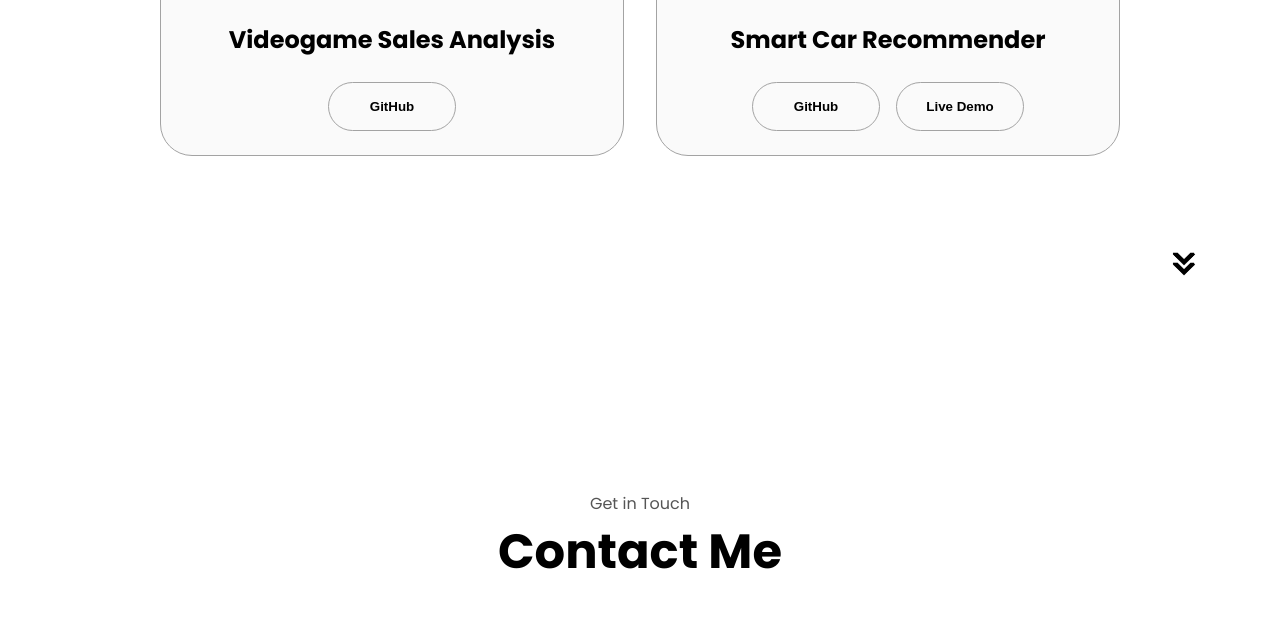
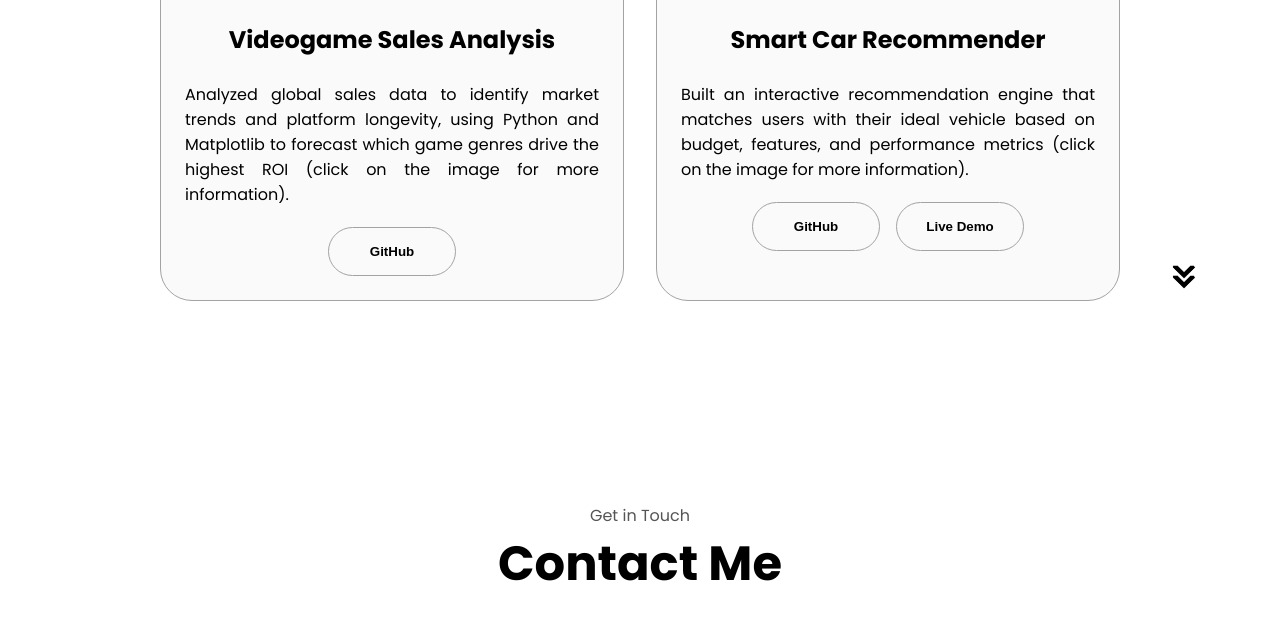
Before and after one commit to Ariexx122/Portfolio_project, a plain HTML site: page index.html in a window 1280 px wide. Shown: the part 2760-3377 px from the top of the page. Drawn offline with Linux system fonts and the light colour scheme.

Commit message:
Improving clarity to visualize projects

```diff
--- a/index.html
+++ b/index.html
@@ -309,6 +309,12 @@
             <h2 class="experience-sub-title-project-title">
               Videogame Sales Analysis
             </h2>
+            <div class="description-project">
+              Analyzed global sales data to identify market trends and platform
+              longevity, using Python and Matplotlib to forecast which game
+              genres drive the highest ROI (click on the image for more
+              information).
+            </div>
             <div class="btn-container">
               <button
                 class="btn btn-color-2 project-btn"
@@ -331,6 +337,11 @@
             <h2 class="experience-sub-title-project-title title2">
               Smart Car Recommender
             </h2>
+            <div class="description-project">
+              Built an interactive recommendation engine that matches users with
+              their ideal vehicle based on budget, features, and performance
+              metrics (click on the image for more information).
+            </div>
             <div class="btn-container">
               <button
                 class="btn btn-color-2 project-btn"
--- a/style.css
+++ b/style.css
@@ -314,10 +314,15 @@ section {
   width: 400px;
   margin: auto 0;
 }
+
 .icon-about:hover {
   cursor: default;
 }
 
+.description-project {
+  margin-bottom: 20px;
+  text-align: justify;
+}
 /* EXPERIENCE SECTION */
 
 #experience {
```
